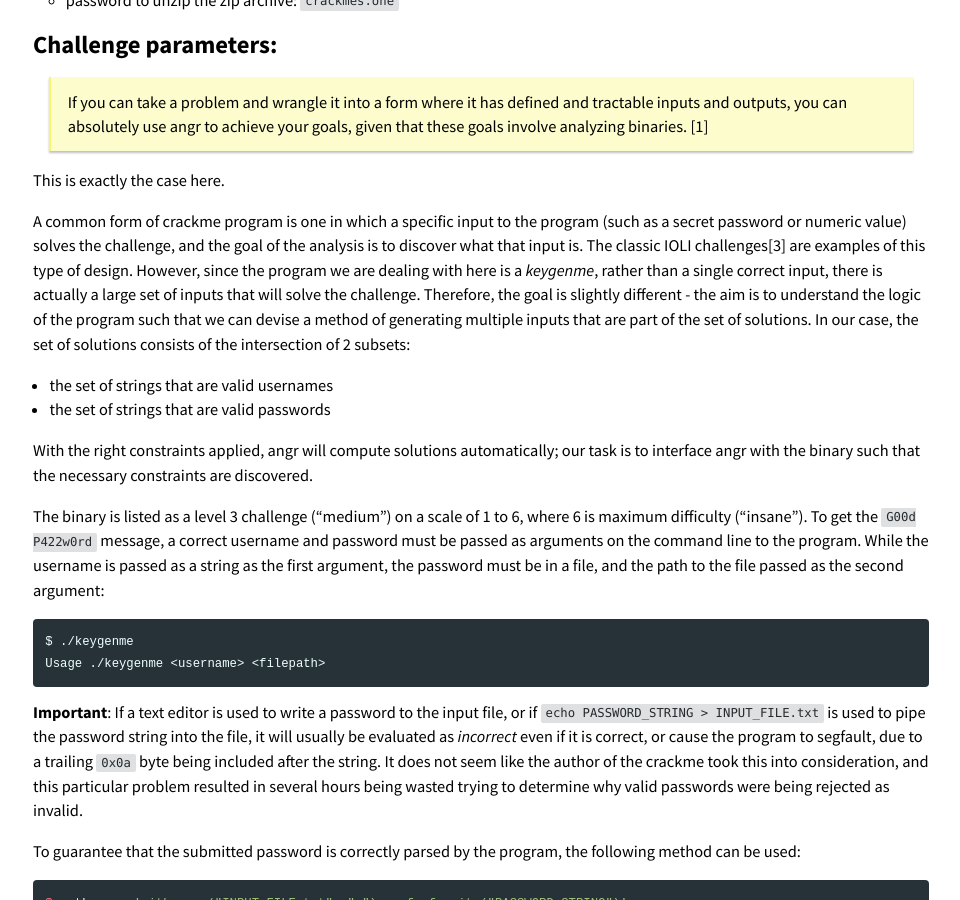
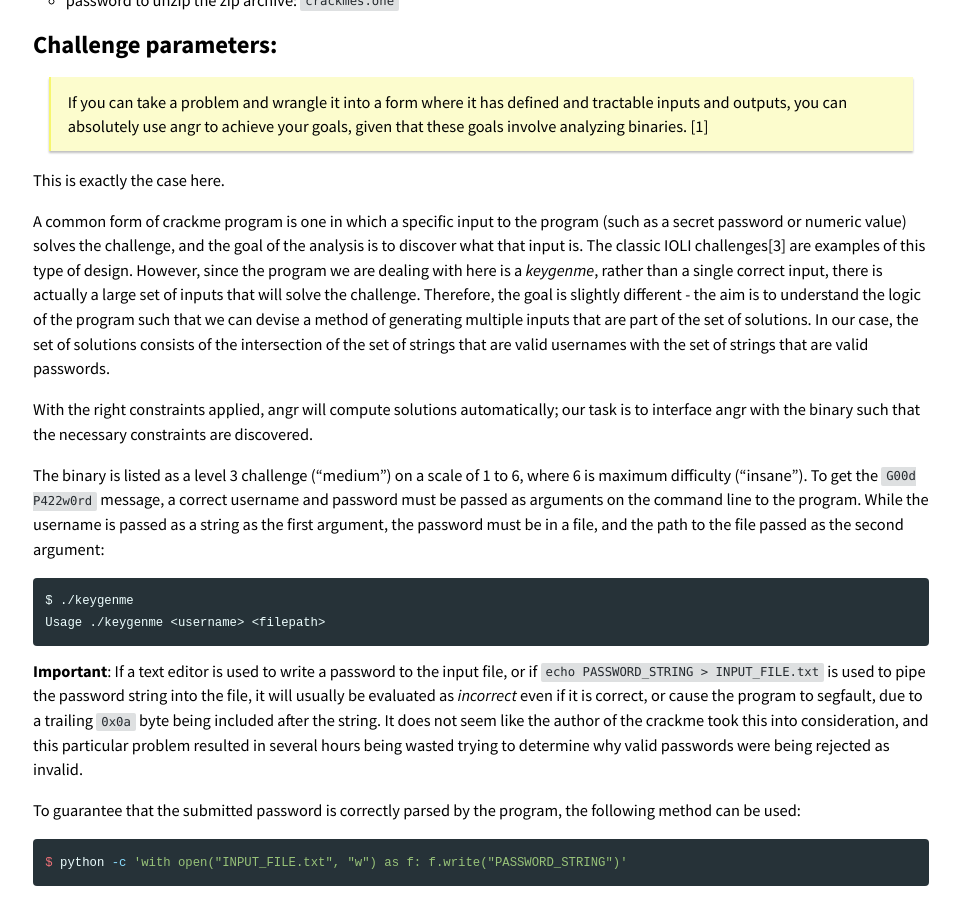
Before and after one commit to BinaryResearch/BinaryResearch.github.io, a Jekyll site: the page built from _posts/2020-01-15-Analyzing-ELF-Binaries-with-Malformed-Headers-Part-3-Solving-A-Corrupted-Keygenme.md, in a window 1280 px wide and 900 px high, scrolled down 1310 px. Shown: the whole window, without its empty margins (159-1119 px from the left). Built offline with Jekyll 4.4.1, drawn with Linux system fonts in a browser that asks for light colours; comment, search, counter and statistics services are not loaded.

Commit message:
third edit

```diff
--- a/_posts/2020-01-15-Analyzing-ELF-Binaries-with-Malformed-Headers-Part-3-Solving-A-Corrupted-Keygenme.md
+++ b/_posts/2020-01-15-Analyzing-ELF-Binaries-with-Malformed-Headers-Part-3-Solving-A-Corrupted-Keygenme.md
@@ -56,10 +56,8 @@ and the goal of the analysis is to discover what that input is.
 The classic IOLI challenges[3] are examples of this type of design.
 However, since the program we are dealing with here is a *keygenme*, rather than a single correct input, there is actually a large set of inputs
 that will solve the challenge. Therefore, the goal is slightly different - the aim is to understand the logic of the program such that we can devise
-a method of generating multiple inputs that are part of the set of solutions. In our case, the set of solutions consists of the intersection of 2 subsets:
-
- - the set of strings that are valid usernames
- - the set of strings that are valid passwords
+a method of generating multiple inputs that are part of the set of solutions. In our case, the set of solutions consists of the intersection of the
+set of strings that are valid usernames with the set of strings that are valid passwords.
 
 With the right constraints applied, angr will compute solutions automatically; our task is to interface angr with the binary such that the necessary constraints
 are discovered.
```
